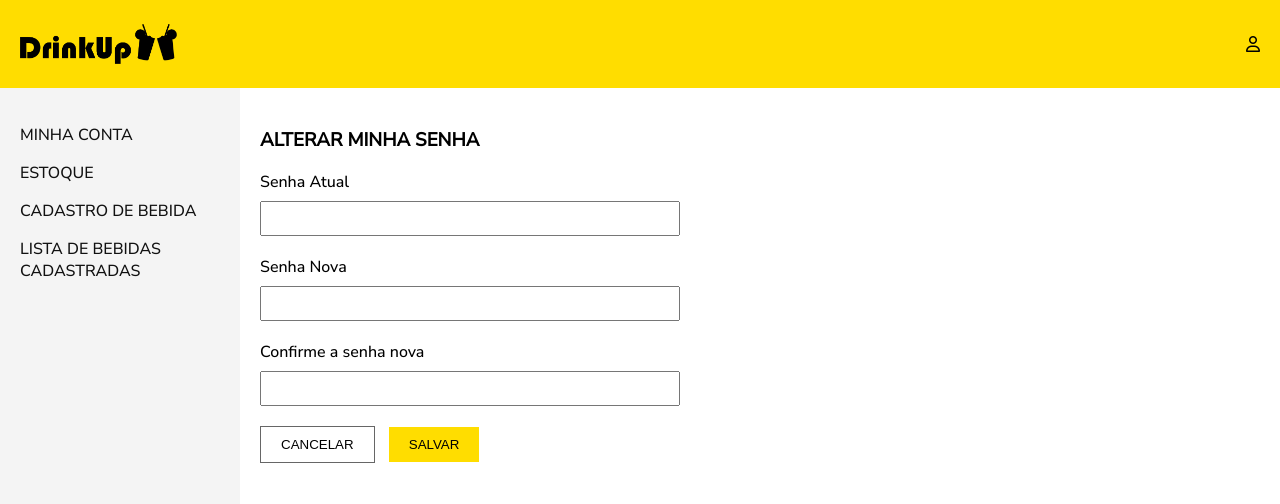
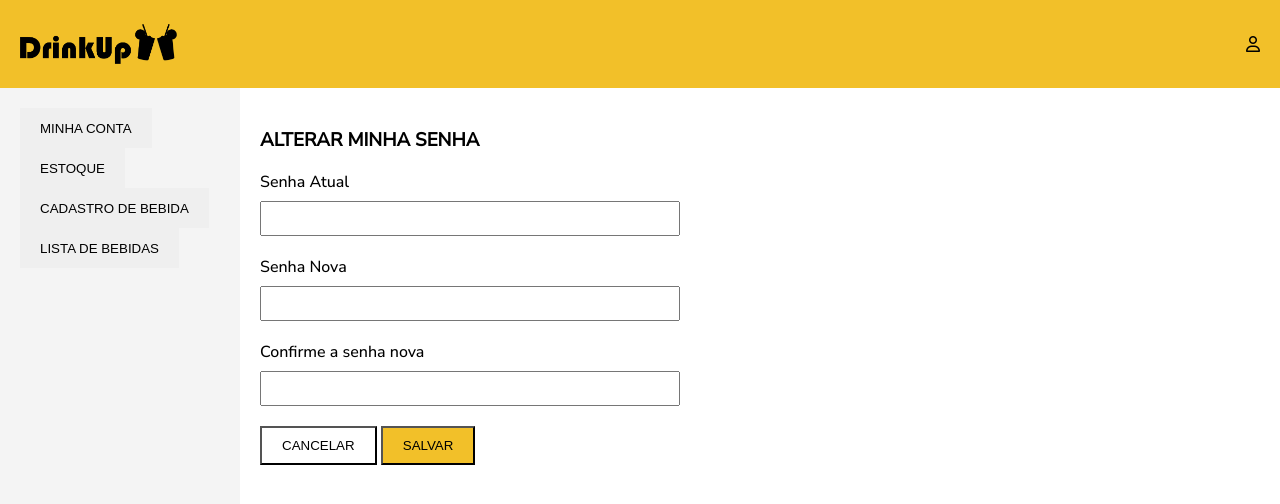
Before and after one commit to ICEI-PUC-Minas-PMGES-TI/pmg-es-2024-1-ti3-9545100-drink-up, a plain HTML site: page Codigo/frontend/views/PerfilAdmin.html in a window 1280 px wide. Drawn offline with Linux system fonts and the light colour scheme.

Commit message:
Perfil Admin update

```diff
--- a/Codigo/frontend/css/PerfilAdmin.css
+++ b/Codigo/frontend/css/PerfilAdmin.css
@@ -10,7 +10,7 @@ body {
 }
 
 .header {
-    background-color: #ffdd00;
+  background-color: #F2C029;
   padding: 24px 20px;
   display: flex; /* Ativa flexbox no header */
   justify-content: space-between; /* Separa os itens para cada extremidade */
@@ -59,13 +59,20 @@ button {
   cursor: pointer;
 }
 
+.sidebar button {
+  border: none;
+  height: 40px; /* Defina a altura dos botões */
+}
+
+.sidebar button:hover {
+  background-color: #ddd;
+  transition: 0.2s ease-in-out;
+}
+
 .cancel-btn {
   background-color: #fff;
-    border: 1px solid #666;
 }
 
 .save-btn {
-    background-color: #ffdd00;
-    border: none;
-    margin-left: 10px;
+  background-color: #F2C029;
 }
--- a/Codigo/frontend/views/PerfilAdmin.html
+++ b/Codigo/frontend/views/PerfilAdmin.html
@@ -1,3 +1,4 @@
+<!DOCTYPE html>
 <!DOCTYPE html>
 <html lang="pt-BR">
     <head>
@@ -17,10 +18,10 @@
 
         <div class="container">
             <aside class="sidebar">
-                <p>MINHA CONTA</p>
-                <p>ESTOQUE</p>
-                <p>CADASTRO DE BEBIDA</p>
-                <p>LISTA DE BEBIDAS CADASTRADAS</p>
+                <button onclick="location.href='MinhaConta.html'">MINHA CONTA</button>
+                <button onclick="location.href='Estoque.html'">ESTOQUE</button>
+                <button onclick="location.href='CadastroBebidas.html'">CADASTRO DE BEBIDA</button>
+                <button onclick="location.href='ListagemDeBebidas.html'">LISTA DE BEBIDAS</button>
             </aside>
 
             <main class="content">
```
Lines whose indentation alone changed are shown as unchanged.
